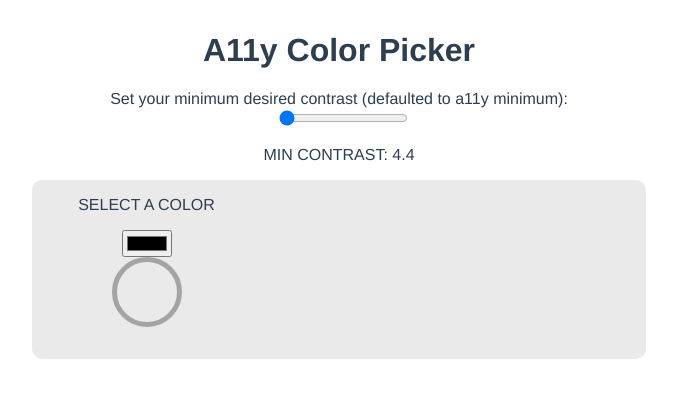
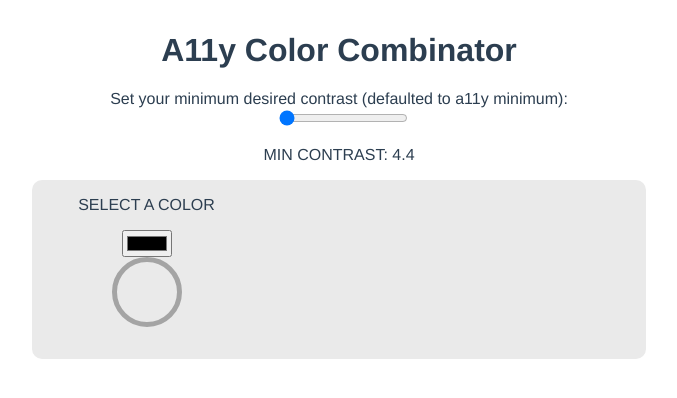
Before and after one commit to drinkingtheink/a11y-color-picker, a Vue app: page / in a window 1280 px wide. Shown: the top 398 px of the page, without its empty margins (301-978 px from the left). Built offline with nearby package versions, Linux system fonts and the light colour scheme.

Commit message:
title change

```diff
--- a/src/components/AppStage.vue
+++ b/src/components/AppStage.vue
@@ -1,6 +1,6 @@
 <template>
   <main class="hello">
-    <h1>A11y Color Picker</h1>
+    <h1>A11y Color Combinator</h1>
 
     <section class="contrast-display">
       <label for="set-min-contrast">Set your minimum desired contrast (defaulted to a11y minimum):</label>
```
